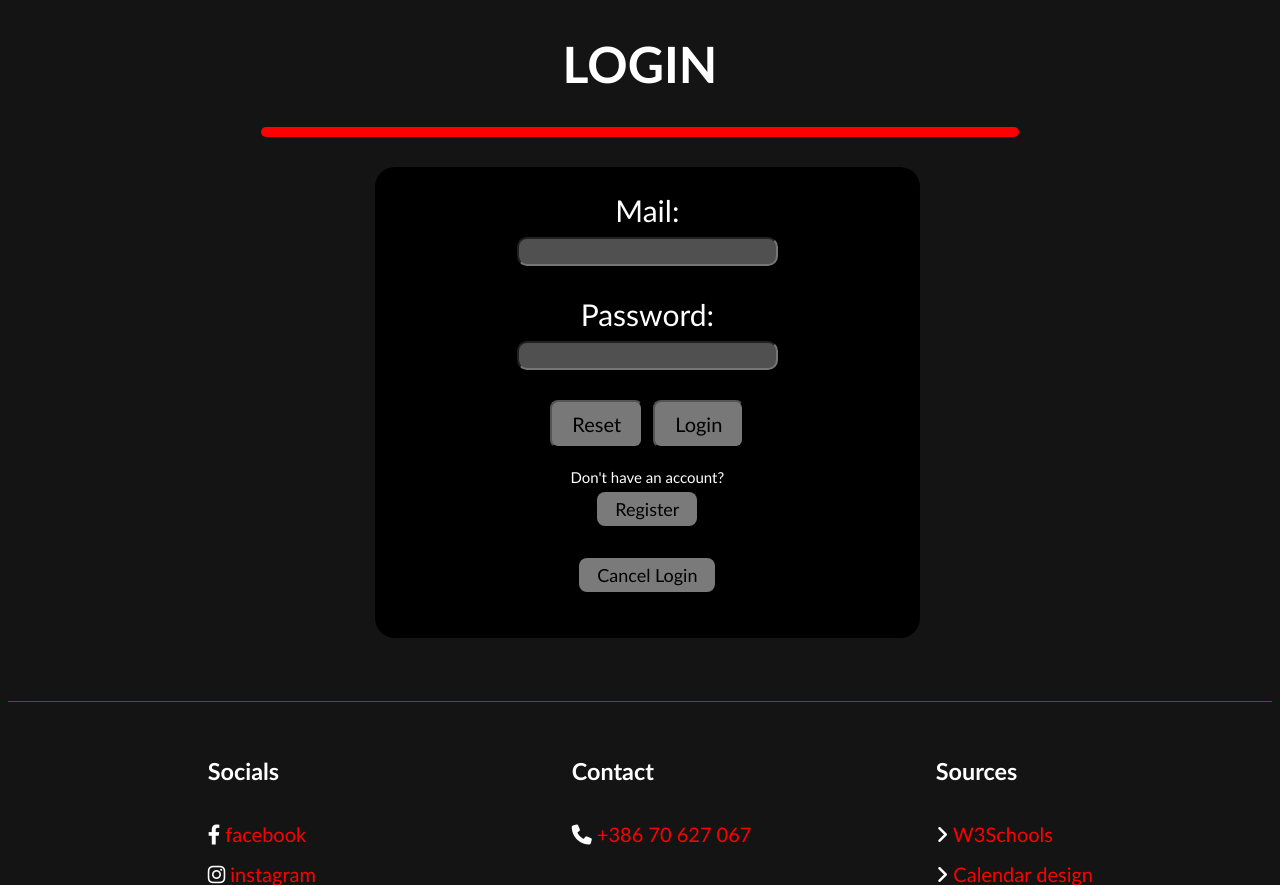
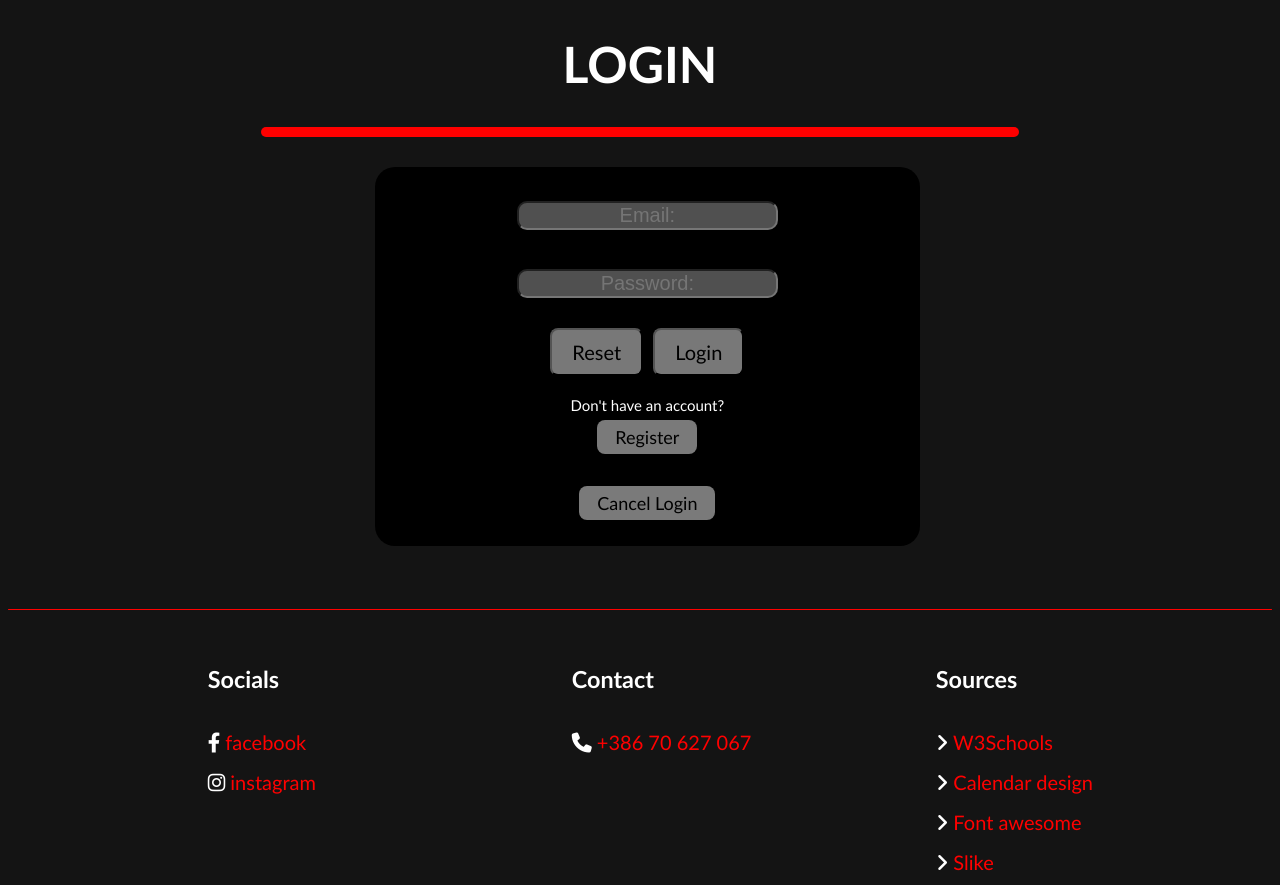
Before and after one commit to GhostGapy/Evidenca_Treningov, a PHP site: page /login.php in a window 1280 px wide. Shown: the top 885 px of the page. Run offline with PHP 8.4, Linux system fonts and the light colour scheme; some libraries are stand-ins or nearby versions.

Commit message:
completed

```diff
--- a/CSS/CSS_exercises_about.css
+++ b/CSS/CSS_exercises_about.css
@@ -66,6 +66,7 @@ h1{
     margin-right: auto;
     font-size: 26px;
     border-radius: 5px;
+    padding: 20px;
 }
 
 
--- a/CSS/CSS_login-1.css
+++ b/CSS/CSS_login-1.css
@@ -27,7 +27,7 @@ h1{
     margin-right: 30%;
     height: auto;
     padding: 20px;
-    padding-bottom: 50px;
+    padding-bottom: 30px;
     font-size: 30px;
     border-radius: 20px;
     text-align: center;
--- a/exercise_input.php
+++ b/exercise_input.php
@@ -48,8 +48,6 @@
                 <div>
                     <textarea id="opis" name="opis" rows="5" cols="33"></textarea>
                 </div>
-                <div id="datetext">Upload and image</div>
-                <div></div>
                 <div><input id="resetbtn" type="reset" value="Reset"><input id="savebtn" type="submit" name="sub" value="Save"></div>
             </form>
             <?php
--- a/exercises.php
+++ b/exercises.php
@@ -33,7 +33,7 @@
                 echo "<h1>CHOOSE USER</h1>
                 <div id='redline'></div>
                 <div id=loginBox>
-                    <form id='formLogin' action='chooseUser.php' method='get'>
+                    <form id='formLogin' action='chooseUser.php?msg=0' method='get'>
                         <div id='label'>Who's table do you want to see?</div>
                         <div id='chooseUser'><select name='userID' required>";
                             for ($i=0; $i < $count; $i++)
@@ -61,9 +61,10 @@
                                 }
                             }
                         echo "</select></div>
+                        <input type='text' name='msg' value='0' hidden>
                         <div><input id='resetbtn' type='reset' value='Reset'><input id='loginbtn' type='submit' name='sub' value='Choose'></div>
                     </form>
-
+                    <div id='deleteUserDiv'><a id='deleteUser' href='chooseUser.php?msg=1'>Delete user</a></div>
                     <div id='cancelLoginDiv'><a id='cancelLogin' href='index.php'>Cancel</a></div>
                 </div>";
             }
--- a/login.php
+++ b/login.php
@@ -10,8 +10,8 @@
     <div id="redline"></div>
     <div id=loginBox>
         <form id="formLogin" action="check_user_login.php" method="post">
-            <div id="logMailText">Mail:</div><input id="mailBox" type="mail" name="email" require>
-            <div id="logPassText">Password:</div><input id="passBox" type="password" name="pass" require>
+            <div id="logMailText"></div><input id="mailBox" type="mail" name="email" placeholder="Email:" required>
+            <div id="logPassText"></div><input id="passBox" type="password" name="pass" placeholder="Password:" required>
             <div><input id="resetbtn" type="reset" value="Reset"><input id="loginbtn" type="submit" name="sub" value="Login"></div>
         </form>
         <div id="noacc">Don't have an account?</div>
--- a/register_sql.php
+++ b/register_sql.php
@@ -26,7 +26,6 @@
 
             $kolk=mysqli_num_rows($result);
 
-
             if($kolk==1)
             {
                 echo "  <script type='text/JavaScript'>
```
Also changed, not shown: CSS/CSS_calendar.css (+0 -7 lines), CSS/CSS_calendar_Admin.css (+25 -0 lines), chooseUser.php (+9 -2 lines), CSS/CSS_exercises_input.css (line endings or trailing spaces), edit_exercise.php (indentation only).
